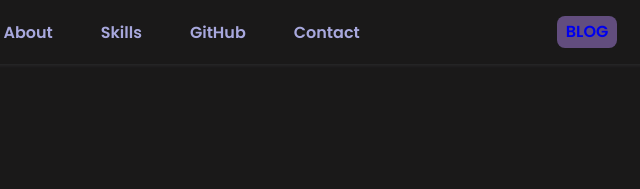
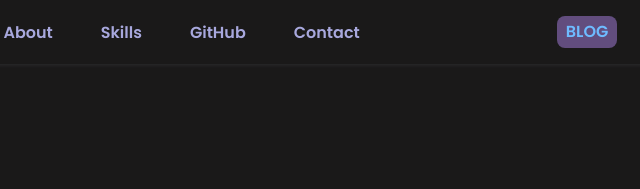
Before and after one commit to AKD-01/akd-01.github.io, a plain HTML site: page index.html in a window 1280 px wide. Shown: the top 189 px of the page, 615-1255 px from the left. Drawn offline with Linux system fonts and the light colour scheme.

Commit message:
Update style.css

```diff
--- a/assets/css/style.css
+++ b/assets/css/style.css
@@ -7,7 +7,7 @@
   --font-semi: 600;
 }
 
-/*===== Colores =====*/
+/*===== Colors =====*/
 :root{
   --first-color: #4070F4;
   --second-color: #A8A8DD;
@@ -70,6 +70,7 @@ ul{
 }
 a{
   text-decoration: none;
+  color: #6ebbff;
 }
 img{
   max-width: 100%;
```
